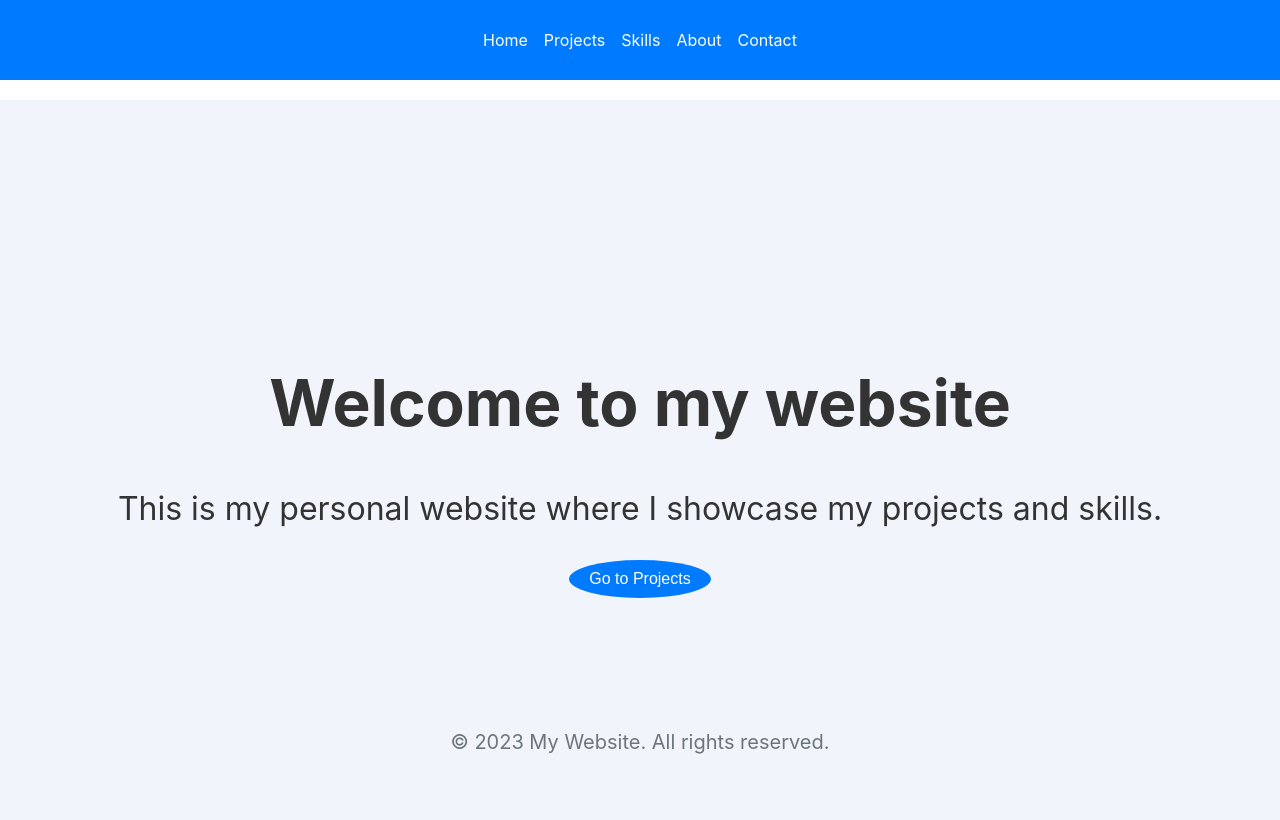
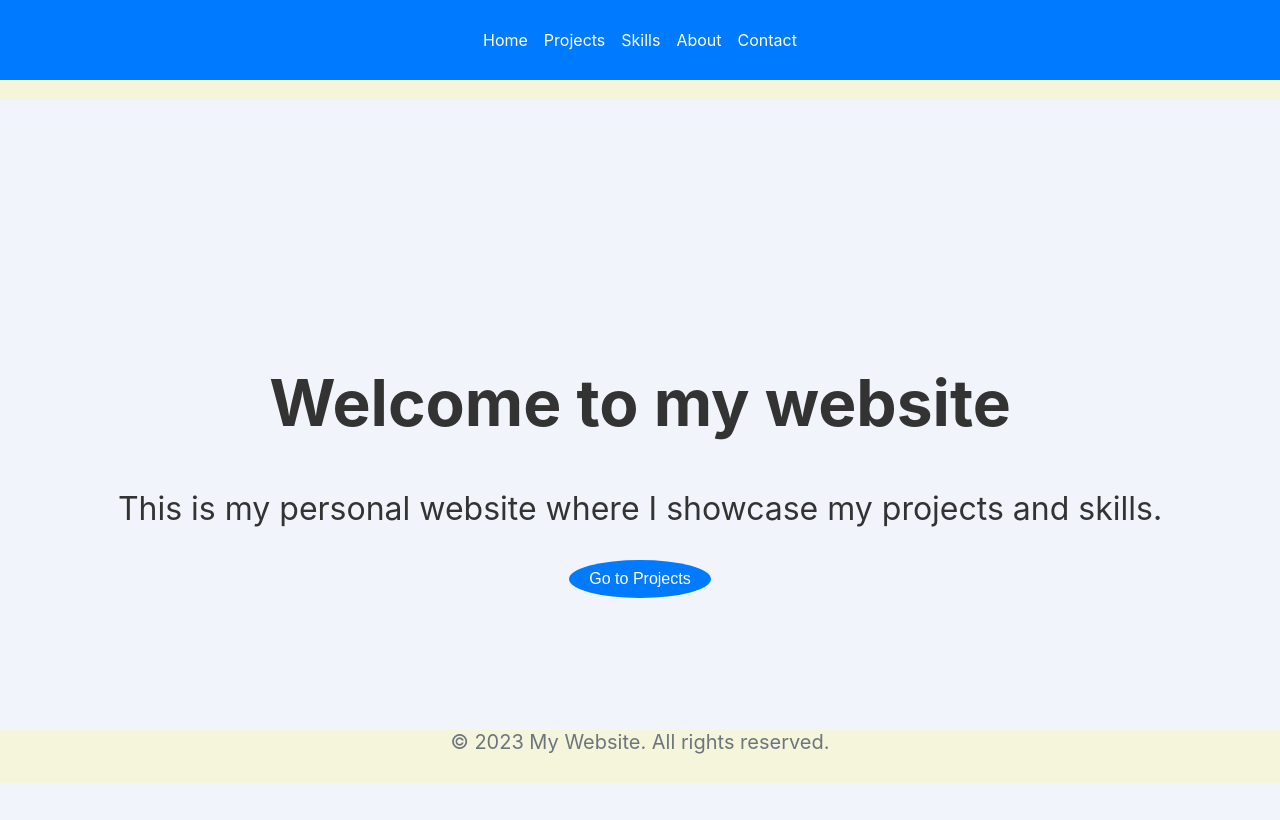
Before and after one commit to MthabiKT/Website_Project, a React (Create React App) app: page / in a window 1280 px wide. Built offline with nearby package versions, Linux system fonts and the light colour scheme; the HTML template or start-up script is replaced by a standard one.

Commit message:
add background color

```diff
--- a/package.json
+++ b/package.json
@@ -10,7 +10,8 @@
     "react": "^18.2.0",
     "react-dom": "^18.2.0",
     "react-router-dom": "^6.9.0",
-    "react-scripts": "^2.1.8",
+    "react-scripts": "^5.0.1",
+    "tailwindcss": "^3.3.1",
     "web-vitals": "^2.1.4"
   },
   "scripts": {
--- a/src/App.css
+++ b/src/App.css
@@ -1,3 +1,9 @@
+
+
+body div {
+  background-color: #f5f5dc;
+  color: white
+}
 .App {
   text-align: center;
 }
--- a/src/CSS/dark_mode.css
+++ /dev/null
@@ -1,6 +0,0 @@
-/* src/dark-mode.css */
-
-body.dark-mode {
-    background-color: #1c1c1c;
-    color: #f0f0f0;
-  }
```
Also changed, not shown: 1 other file (tests, documents, lock files or other folders).
